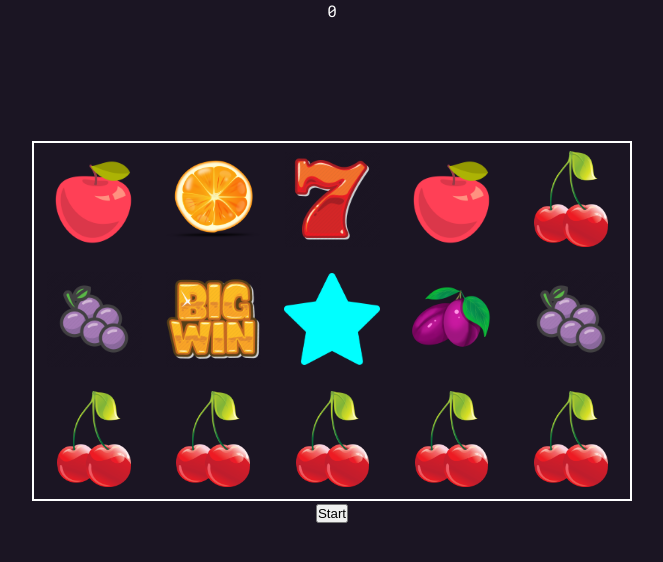
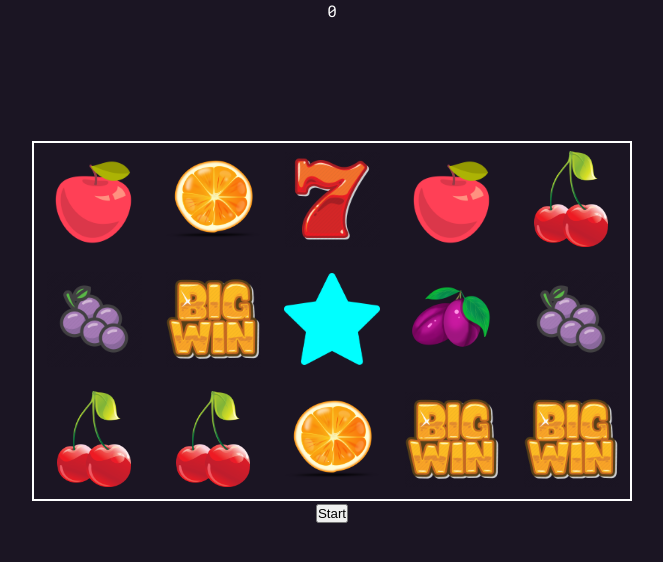
Before and after one commit to MajaKnezevic4598/slot-machine, a React (Create React App) app: page / in a window 1280 px wide. Shown: the top 562 px of the page, without its empty margins (308-971 px from the left). Built offline with nearby package versions, Linux system fonts and the light colour scheme.

Commit message:
for every 4th spin added winning combination

```diff
--- a/src/components/Slot.js
+++ b/src/components/Slot.js
@@ -58,13 +58,12 @@ function Slot() {
 
   useEffect(() => {
     const arrayOfIndex = slotSymbols.map((item) => item.id);
-    // console.log(arrayOfIndex);
     let arr1 = initShuffleArray(arrayOfIndex);
     let arr2 = initShuffleArray(arrayOfIndex);
     let arr3 = initShuffleArray(arrayOfIndex);
     let arr4 = initShuffleArray(arrayOfIndex);
     let arr5 = initShuffleArray(arrayOfIndex);
-    let lose = winningCombination(arr1, arr2, arr3, arr4, arr5);
+    let lose = losingCombination(arr1, arr2, arr3, arr4, arr5);
 
     arr1 = lose[0];
     arr2 = lose[1];
@@ -124,8 +123,45 @@ function Slot() {
   }, [start]);
 
   useEffect(() => {
-    if (count === 4) {
-      setCount(0);
+    if (count % 4 !== 0) {
+      const arrayOfIndex = slotSymbols.map((item) => item.id);
+      let arr1 = initShuffleArray(arrayOfIndex);
+      let arr2 = initShuffleArray(arrayOfIndex);
+      let arr3 = initShuffleArray(arrayOfIndex);
+      let arr4 = initShuffleArray(arrayOfIndex);
+      let arr5 = initShuffleArray(arrayOfIndex);
+      let lose = losingCombination(arr1, arr2, arr3, arr4, arr5);
+
+      arr1 = lose[0];
+      arr2 = lose[1];
+      arr3 = lose[2];
+      arr4 = lose[3];
+      arr5 = lose[4];
+      setReel1(settingSymbols(arr1, slotSymbols));
+      setReel2(settingSymbols(arr2, slotSymbols));
+      setReel3(settingSymbols(arr3, slotSymbols));
+      setReel4(settingSymbols(arr4, slotSymbols));
+      setReel5(settingSymbols(arr5, slotSymbols));
+    }
+    if (count % 4 === 0 && count > 0) {
+      const arrayOfIndex = slotSymbols.map((item) => item.id);
+      let arr1 = initShuffleArray(arrayOfIndex);
+      let arr2 = initShuffleArray(arrayOfIndex);
+      let arr3 = initShuffleArray(arrayOfIndex);
+      let arr4 = initShuffleArray(arrayOfIndex);
+      let arr5 = initShuffleArray(arrayOfIndex);
+      let win = winningCombination(arr1, arr2, arr3, arr4, arr5);
+
+      arr1 = win[0];
+      arr2 = win[1];
+      arr3 = win[2];
+      arr4 = win[3];
+      arr5 = win[4];
+      setReel1(settingSymbols(arr1, slotSymbols));
+      setReel2(settingSymbols(arr2, slotSymbols));
+      setReel3(settingSymbols(arr3, slotSymbols));
+      setReel4(settingSymbols(arr4, slotSymbols));
+      setReel5(settingSymbols(arr5, slotSymbols));
     }
   }, [count]);
 
```
